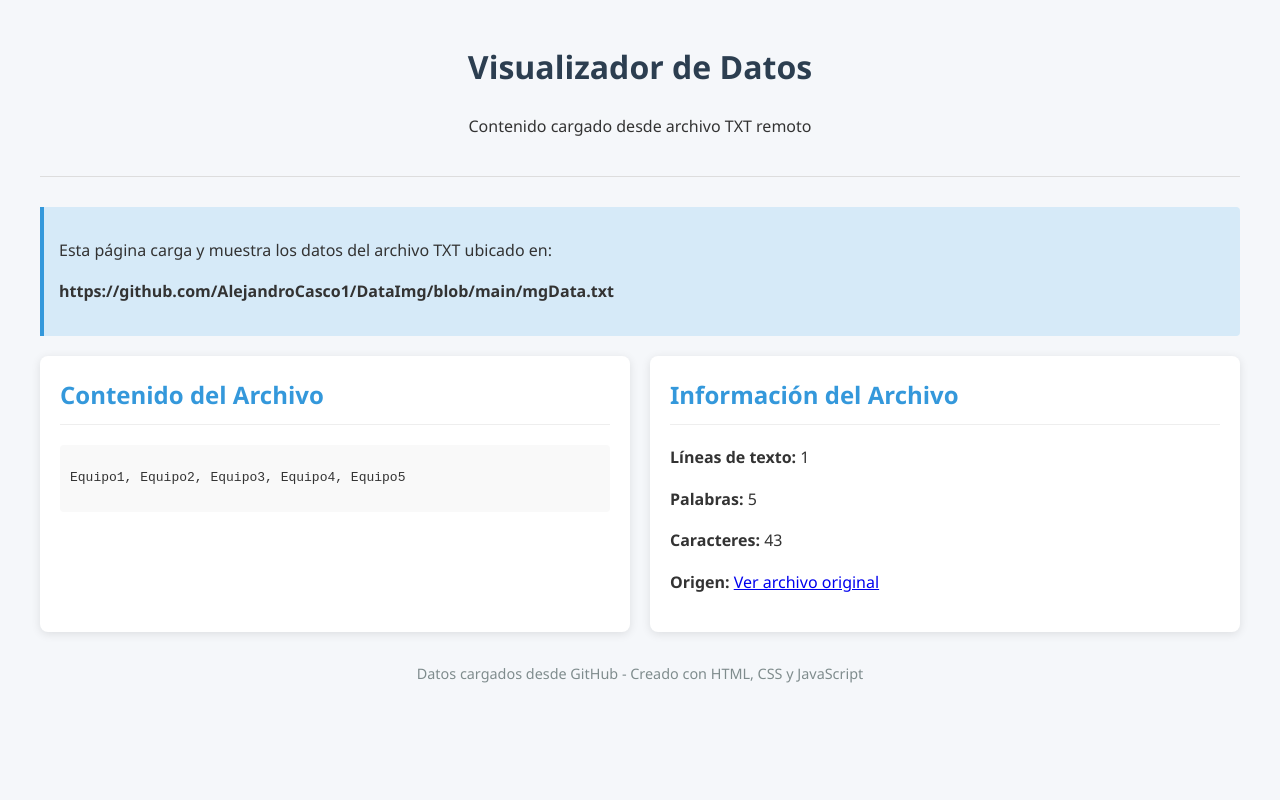
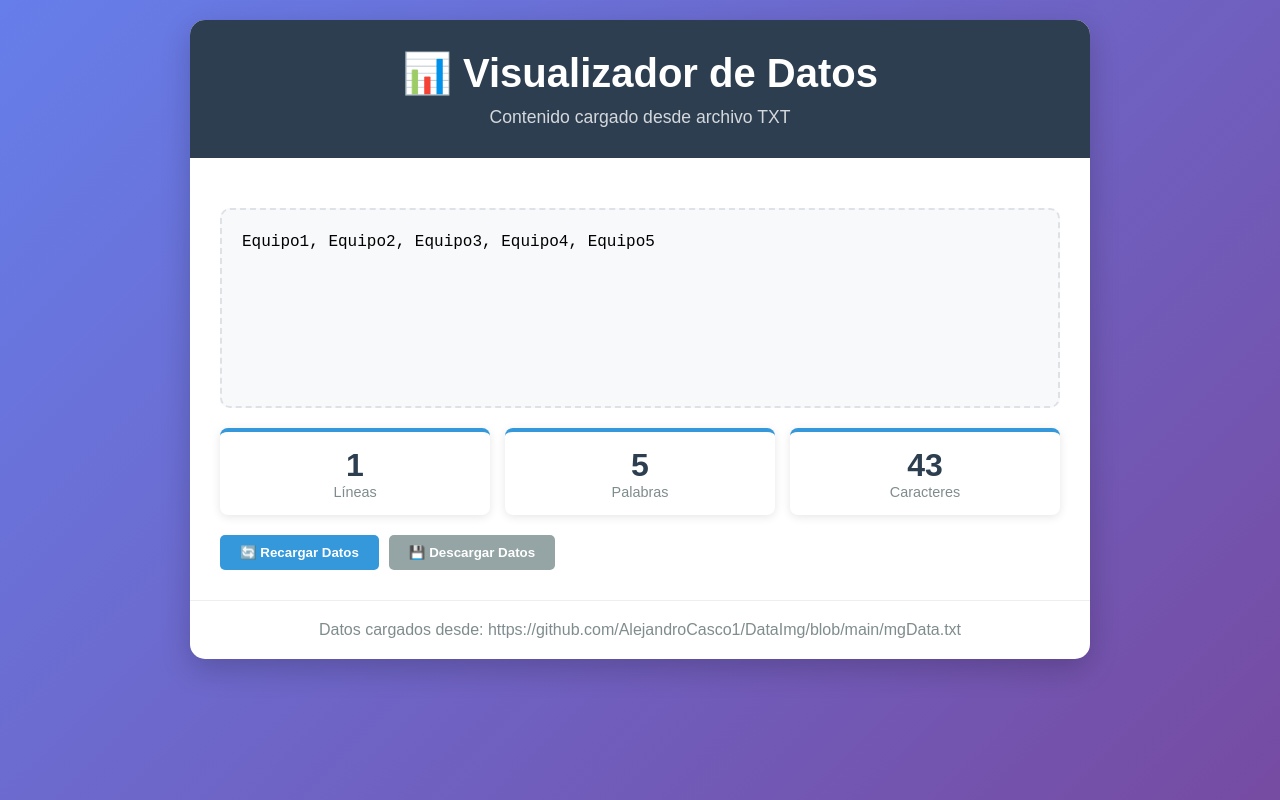
Before and after one commit to AlejandroCasco1/DataImg, a plain HTML site: page index.html in a window 1280 px wide. Drawn offline with Linux system fonts and the light colour scheme.

Commit message:
index.html

```diff
--- a/index.html
+++ b/index.html
@@ -3,158 +3,253 @@
 <head>
     <meta charset="UTF-8">
     <meta name="viewport" content="width=device-width, initial-scale=1.0">
-    <title>Visualizador de Datos</title>
+    <title>Visualizador de Datos TXT</title>
     <style>
+        * {
+            margin: 0;
+            padding: 0;
+            box-sizing: border-box;
+        }
+
         body {
-            font-family: 'Segoe UI', Tahoma, Geneva, Verdana, sans-serif;
+            font-family: 'Arial', sans-serif;
+            background: linear-gradient(135deg, #667eea 0%, #764ba2 100%);
+            min-height: 100vh;
+            padding: 20px;
+        }
+
+        .container {
+            max-width: 900px;
+            margin: 0 auto;
+            background: white;
+            border-radius: 15px;
+            box-shadow: 0 10px 30px rgba(0,0,0,0.2);
+            overflow: hidden;
+        }
+
+        header {
+            background: #2c3e50;
+            color: white;
+            padding: 30px;
+            text-align: center;
+        }
+
+        h1 {
+            font-size: 2.5em;
+            margin-bottom: 10px;
+        }
+
+        .subtitle {
+            font-size: 1.1em;
+            opacity: 0.8;
+        }
+
+        .content {
+            padding: 30px;
+        }
+
+        .data-container {
+            background: #f8f9fa;
+            border: 2px dashed #dee2e6;
+            border-radius: 10px;
+            padding: 20px;
+            margin-top: 20px;
+            min-height: 200px;
+        }
+
+        .data-content {
+            font-family: 'Courier New', monospace;
+            white-space: pre-wrap;
             line-height: 1.6;
-            color: #333;
-            max-width: 1200px;
-            margin: 0 auto;
-            padding: 20px;
-            background-color: #f5f7fa;
         }
-        header {
+
+        .loading {
             text-align: center;
-            margin-bottom: 30px;
-            padding-bottom: 20px;
-            border-bottom: 1px solid #ddd;
+            color: #6c757d;
+            font-style: italic;
+            padding: 40px;
         }
-        h1 {
+
+        .error {
+            background: #f8d7da;
+            color: #721c24;
+            padding: 15px;
+            border-radius: 5px;
+            border-left: 4px solid #dc3545;
+        }
+
+        .stats {
+            display: grid;
+            grid-template-columns: repeat(auto-fit, minmax(150px, 1fr));
+            gap: 15px;
+            margin-top: 20px;
+        }
+
+        .stat-card {
+            background: white;
+            padding: 15px;
+            border-radius: 8px;
+            text-align: center;
+            box-shadow: 0 2px 10px rgba(0,0,0,0.1);
+            border-top: 4px solid #3498db;
+        }
+
+        .stat-number {
+            font-size: 2em;
+            font-weight: bold;
             color: #2c3e50;
         }
-        .container {
+
+        .stat-label {
+            color: #7f8c8d;
+            font-size: 0.9em;
+        }
+
+        .buttons {
             display: flex;
+            gap: 10px;
+            margin-top: 20px;
             flex-wrap: wrap;
-            gap: 20px;
         }
-        .data-section {
-            flex: 1;
-            min-width: 300px;
-            background: white;
-            border-radius: 8px;
-            box-shadow: 0 2px 10px rgba(0,0,0,0.1);
-            padding: 20px;
+
+        button {
+            padding: 10px 20px;
+            border: none;
+            border-radius: 5px;
+            cursor: pointer;
+            font-weight: bold;
+            transition: all 0.3s ease;
         }
-        .data-section h2 {
-            margin-top: 0;
-            color: #3498db;
-            border-bottom: 1px solid #eee;
-            padding-bottom: 10px;
+
+        .btn-primary {
+            background: #3498db;
+            color: white;
         }
-        .data-content {
-            max-height: 400px;
-            overflow-y: auto;
-            padding: 10px;
-            background-color: #f9f9f9;
-            border-radius: 4px;
-            font-family: monospace;
-            white-space: pre-wrap;
+
+        .btn-secondary {
+            background: #95a5a6;
+            color: white;
         }
-        .loading {
+
+        button:hover {
+            transform: translateY(-2px);
+            box-shadow: 0 5px 15px rgba(0,0,0,0.2);
+        }
+
+        footer {
             text-align: center;
             padding: 20px;
             color: #7f8c8d;
-        }
-        .error {
-            color: #e74c3c;
-            background-color: #fadbd8;
-            padding: 10px;
-            border-radius: 4px;
-            margin: 10px 0;
-        }
-        .info-box {
-            background-color: #d6eaf8;
-            border-left: 4px solid #3498db;
-            padding: 15px;
-            margin-bottom: 20px;
-            border-radius: 0 4px 4px 0;
-        }
-        footer {
-            margin-top: 30px;
-            text-align: center;
-            color: #7f8c8d;
-            font-size: 0.9em;
+            border-top: 1px solid #eee;
         }
     </style>
 </head>
 <body>
+    <div class="container">
         <header>
-        <h1>Visualizador de Datos</h1>
-        <p>Contenido cargado desde archivo TXT remoto</p>
+            <h1>📊 Visualizador de Datos</h1>
+            <p class="subtitle">Contenido cargado desde archivo TXT</p>
         </header>
 
-    <div class="info-box">
-        <p>Esta página carga y muestra los datos del archivo TXT ubicado en:</p>
-        <p><strong>https://github.com/AlejandroCasco1/DataImg/blob/main/mgData.txt</strong></p>
+        <div class="content">
+            <div class="data-container">
+                <div id="data-content" class="data-content">
+                    <div class="loading">Cargando datos del archivo mgData.txt...</div>
+                </div>
             </div>
 
-    <div class="container">
-        <section class="data-section">
-            <h2>Contenido del Archivo</h2>
-            <div id="data-content" class="data-content">
-                <div class="loading">Cargando datos...</div>
+            <div class="stats" id="stats">
+                <!-- Las estadísticas se generarán con JavaScript -->
             </div>
-        </section>
 
-        <section class="data-section">
-            <h2>Información del Archivo</h2>
-            <div id="file-info">
-                <div class="loading">Cargando información...</div>
+            <div class="buttons">
+                <button class="btn-primary" onclick="loadData()">🔄 Recargar Datos</button>
+                <button class="btn-secondary" onclick="downloadData()">💾 Descargar Datos</button>
             </div>
-        </section>
         </div>
 
         <footer>
-        <p>Datos cargados desde GitHub - Creado con HTML, CSS y JavaScript</p>
+            <p>Datos cargados desde: https://github.com/AlejandroCasco1/DataImg/blob/main/mgData.txt</p>
         </footer>
+    </div>
 
     <script>
-        document.addEventListener('DOMContentLoaded', function() {
+        // URL del archivo - CAMBIA ESTA URL por tu GitHub Pages
+        // Si no tienes GitHub Pages configurado, usa la URL alternativa de abajo
+        const txtUrl = 'https://alejandrocasco1.github.io/DataImg/mgData.txt';
+        // URL alternativa (puede tener problemas de CORS):
+        // const txtUrl = 'https://raw.githubusercontent.com/AlejandroCasco1/DataImg/main/mgData.txt';
+
+        async function loadData() {
             const dataContent = document.getElementById('data-content');
-            const fileInfo = document.getElementById('file-info');
+            const stats = document.getElementById('stats');
 
-            // URL del archivo TXT (usando la versión raw para obtener el contenido directo)
-            const txtUrl = 'https://raw.githubusercontent.com/AlejandroCasco1/DataImg/main/mgData.txt';
+            try {
+                dataContent.innerHTML = '<div class="loading">Cargando datos...</div>';
+                stats.innerHTML = '';
 
-            // Función para cargar y mostrar los datos
-            async function loadData() {
-                try {
-                    // Realizamos la petición al archivo
+                // Intentamos cargar el archivo
                 const response = await fetch(txtUrl);
 
                 if (!response.ok) {
-                        throw new Error(`Error al cargar el archivo: ${response.status} ${response.statusText}`);
+                    throw new Error(`Error HTTP: ${response.status}`);
                 }
 
-                    // Obtenemos el contenido como texto
                 const textData = await response.text();
 
-                    // Mostramos el contenido en la página
-                    dataContent.innerHTML = `<pre>${textData}</pre>`;
+                // Mostramos el contenido
+                dataContent.innerHTML = `<pre class="data-content">${textData}</pre>`;
 
-                    // Mostramos información sobre el archivo
+                // Calculamos estadísticas
                 const lines = textData.split('\n').filter(line => line.trim() !== '');
-                    const wordCount = textData.split(/\s+/).filter(word => word !== '').length;
-                    const charCount = textData.length;
+                const words = textData.split(/\s+/).filter(word => word !== '');
+                const characters = textData.length;
 
-                    fileInfo.innerHTML = `
-                        <p><strong>Líneas de texto:</strong> ${lines.length}</p>
-                        <p><strong>Palabras:</strong> ${wordCount}</p>
-                        <p><strong>Caracteres:</strong> ${charCount}</p>
-                        <p><strong>Origen:</strong> <a href="${txtUrl}" target="_blank">Ver archivo original</a></p>
+                // Mostramos estadísticas
+                stats.innerHTML = `
+                    <div class="stat-card">
+                        <div class="stat-number">${lines.length}</div>
+                        <div class="stat-label">Líneas</div>
+                    </div>
+                    <div class="stat-card">
+                        <div class="stat-number">${words.length}</div>
+                        <div class="stat-label">Palabras</div>
+                    </div>
+                    <div class="stat-card">
+                        <div class="stat-number">${characters}</div>
+                        <div class="stat-label">Caracteres</div>
+                    </div>
                 `;
 
             } catch (error) {
                 console.error('Error:', error);
-                    dataContent.innerHTML = `<div class="error">No se pudieron cargar los datos: ${error.message}</div>`;
-                    fileInfo.innerHTML = `<div class="error">No se pudo obtener información del archivo.</div>`;
+                dataContent.innerHTML = `
+                    <div class="error">
+                        <strong>Error al cargar los datos:</strong><br>
+                        ${error.message}<br><br>
+                        <strong>Solución:</strong><br>
+                        1. Configura GitHub Pages en tu repositorio<br>
+                        2. O usa un servidor local para probar este archivo
+                    </div>
+                `;
             }
         }
 
-            // Cargamos los datos cuando la página esté lista
-            loadData();
-        });
+        function downloadData() {
+            const dataContent = document.querySelector('.data-content pre');
+            if (dataContent) {
+                const blob = new Blob([dataContent.textContent], { type: 'text/plain' });
+                const url = URL.createObjectURL(blob);
+                const a = document.createElement('a');
+                a.href = url;
+                a.download = 'mgData_copia.txt';
+                a.click();
+                URL.revokeObjectURL(url);
+            }
+        }
+
+        // Cargar datos cuando la página se abre
+        document.addEventListener('DOMContentLoaded', loadData);
     </script>
 </body>
 </html>
```
Lines whose indentation alone changed are shown as unchanged.
